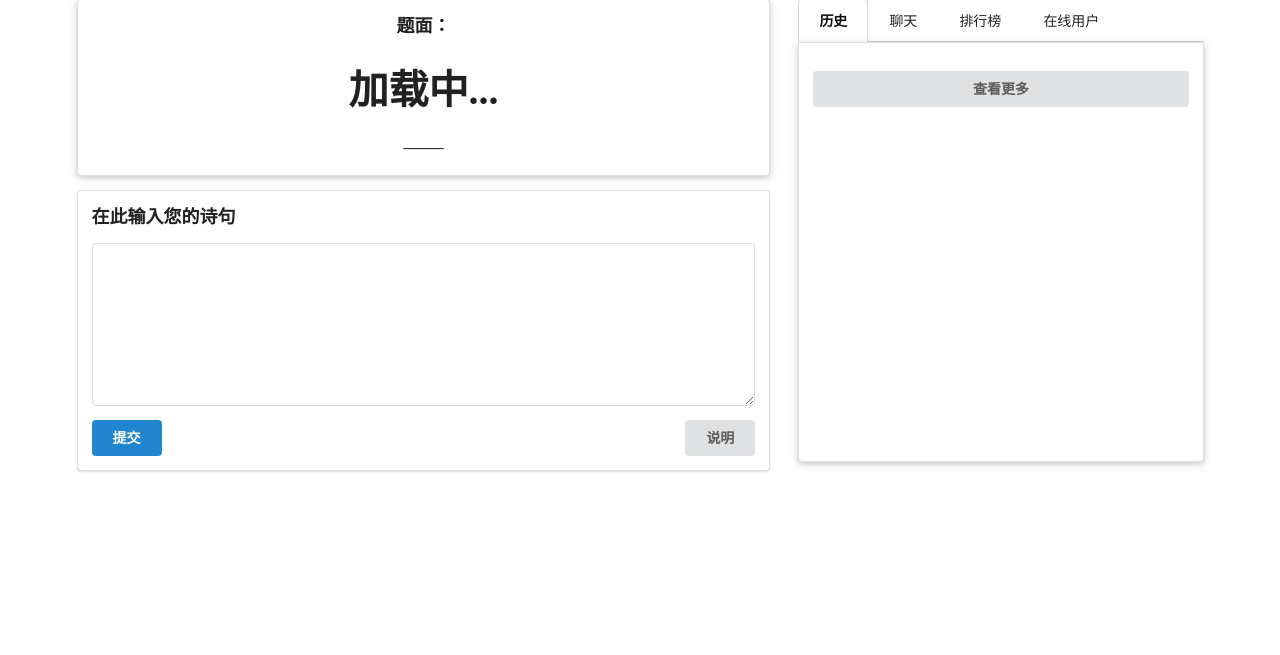
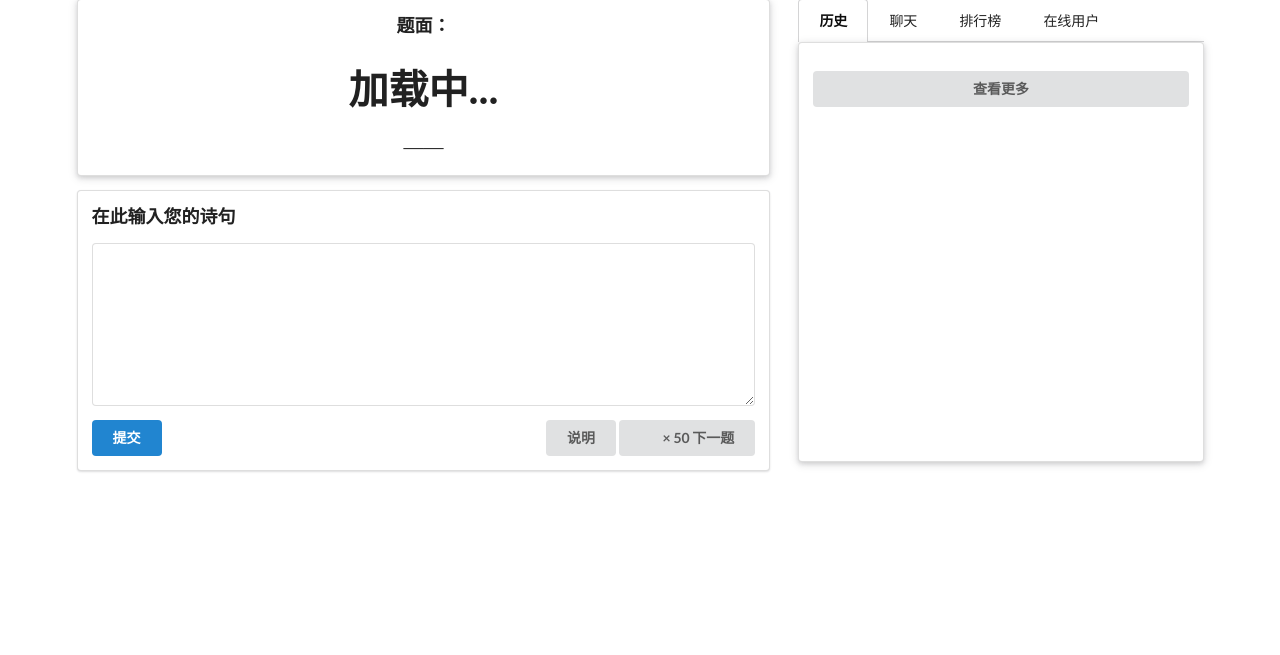
Before and after one commit to poem-snake/poem-snake, a Flask app: page / in a window 1280 px wide. Shown: the part 56-711 px from the top of the page. Run offline with Flask 2, Linux system fonts and the light colour scheme; data that the repository does not hold is empty; some libraries are stand-ins or nearby versions; some web fonts are replaced.

Commit message:
Coin added and auto deploy

```diff
--- a/app.py
+++ b/app.py
@@ -19,6 +19,9 @@ from flask_wtf import FlaskForm
 from flask import Flask, render_template, request, redirect, url_for, flash, jsonify, current_app
 import time
 from libgravatar import Gravatar
+from sys import platform
+
+DEV = platform == 'win32'
 
 
 load_dotenv(path.join(path.abspath(path.dirname(__file__)), '.env'))
@@ -34,7 +37,8 @@ PORT = '3306'
 DATABASE = 'poem_snake'
 app.config['SQLALCHEMY_DATABASE_URI'] = '{}+{}://{}:{}@{}:{}/{}?charset=utf8'.format(
     DIALECT, DRIVER, USERNAME, PASSWORD, HOST, PORT, DATABASE)
-app.config['SQLALCHEMY_DATABASE_URI'] = 'sqlite:///'+app.root_path+'/data.db'
+if DEV:
+    app.config['SQLALCHEMY_DATABASE_URI'] = 'sqlite:///'+app.root_path+'/data.db'
 app.config['SQLALCHEMY_TRACK_MODIFICATIONS'] = False
 db = SQLAlchemy(app, session_options={"expire_on_commit": False})
 migrate = Migrate(app, db)
@@ -51,6 +55,7 @@ class User(UserMixin, db.Model):
     password = db.Column(db.String(100))
     admin = db.Column(db.Boolean, default=False)
     email = db.Column(db.String(50), unique=True)
+    coin = db.Column(db.Integer)
 
     def __repr__(self):
         return '<User %r>' % self.username
@@ -68,6 +73,11 @@ class User(UserMixin, db.Model):
             'gravatar': Gravatar(self.email).get_image(default='identicon').replace('www.gravatar.com', 'gravatar.w3tt.com')
         }
 
+    def get_coin(self):
+        if self.coin is None:
+            self.coin = Record.query.filter_by(user_id=self.id).count()
+            db.session.commit()
+        return self.coin
 
 class Record (db.Model):
     id = db.Column(db.Integer, primary_key=True)
@@ -312,6 +322,7 @@ def answer(data):
         r.user = current_user
         r.game = current_app.game
         r.gameround = current_app.round
+        current_user.coin += 1
         db.session.add(r)
         db.session.commit()
         # round_start()
@@ -348,12 +359,32 @@ def ranklist():
     first = (page-1)*perpage+1
     return jsonify({'page': page, "perpage": perpage, 'data': [{"num": first+idx, "uid": u[0], "username":u[1], 'count':u[3],'gravatar':Gravatar(u[2]).get_image(default='identicon').replace('www.gravatar.com', 'gravatar.w3tt.com')} for idx, u in enumerate(users.items)]})
 
+@app.route('/api/coin')
+@login_required
+def coin():
+    return jsonify({'coin': current_user.get_coin()})
+
+@app.route('/api/skipcheck')
+@login_required
+def skipcheck():
+    if current_user.admin or current_user.get_coin() >= 50:
+        return jsonify(True)
+    else:
+        return jsonify(False)
 
 @socket_io.on('skip')
 @login_required
 def skip():
     if current_user.admin:
+        emit('skip_check', {'status':'success','message': '管理员跳过'})
         round_start()
+    elif current_user.get_coin() >= 50:
+        current_user.coin -= 50
+        db.session.commit()
+        emit('skip_check', {'status': 'success', 'message': '花费 50 金币，剩余 {}'.format(current_user.get_coin())})
+        round_start()
+    else:
+        emit('skip_check', {'status': 'error', 'message': '金币不足，剩余 {}'.format(current_user.get_coin())})
 
 @socket_io.on('talk_message')
 def talk_message(data):
@@ -361,4 +392,7 @@ def talk_message(data):
 
 
 if __name__ == '__main__':
-    socket_io.run(app)
+    if DEV:
+        socket_io.run(app)
+    else:
+        socket_io.run(app, host='0.0.0.0', port=19999)
--- a/static/index.js
+++ b/static/index.js
@@ -25,6 +25,15 @@ socket.on('game_end', function () {
     $('#problem').text('等待下一题');
     $('#title').html('');
     $('#author').html('');
+})
+
+socket.on('skip_check',function (data){
+    let mes = data.message;
+    swal({
+        title: data.status == "success" ? "请稍候下一题开始" : "跳过失败",
+        text: mes,
+        icon: data.status,
+    });
 })
 
 socket.on('round_start', function (data) {
--- a/templates/index.html
+++ b/templates/index.html
@@ -27,9 +27,12 @@
                         </div>
                     </div>
                     <button class="ui primary button" id="submit">提交</button>
-                    {% if current_user.admin %}
-                    <button class="ui right floated button" id="skip">下一题</button>
-                    {% endif %}
+                    <button class="ui right floated button" id="skip">
+                        {% if not current_user.admin %}
+                            <i class="coins icon"></i> × 50
+                        {% endif %}
+                        下一题
+                    </button>
                     <button class="ui right floated button" id="hint">说明</button>
                 </div>
             </div>
```
